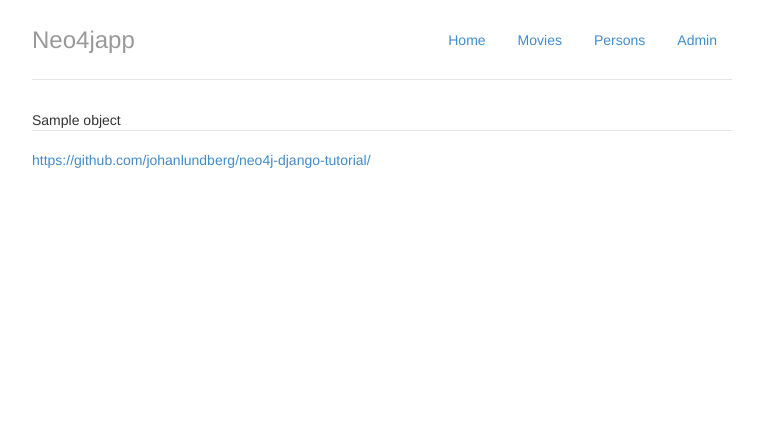
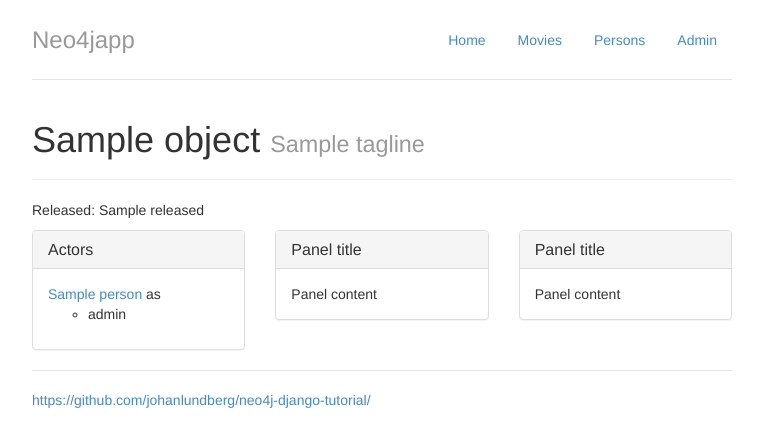
Before and after one commit to johanlundberg/neo4j-django-tutorial, a Django app: template neo4jtut/apps/neo4japp/templates/neo4japp/movie_detail.html in a window 1280 px wide. Shown: the top 447 px of the page, without its empty margins (258-1021 px from the left). Run offline with Django 3.2, Linux system fonts and the light colour scheme; the template is opened without the code that fills it: most values are stand-ins (such as "Sample title", 1, 10 or a date in 2020); some libraries are stand-ins or nearby versions.

Commit message:
Added Person views. Added actor listing in Movie detail.

```diff
--- a/neo4jtut/apps/neo4japp/templates/neo4japp/movie_detail.html
+++ b/neo4jtut/apps/neo4japp/templates/neo4japp/movie_detail.html
@@ -2,5 +2,54 @@
 {% block title %}{{ block.super }} | Movies | {{ object }}{% endblock %}
 
 {% block content %}
-{{ object }}
+    <div class="page-header">
+        <h1>{{ object.title }} <small>{{ object.node.tagline }}</small></h1>
+    </div>
+    <p>Released: {{ object.node.released }}</p>
+
+    <div class="row">
+        <div class="col-md-4">
+            <div class="panel panel-default">
+                <div class="panel-heading">
+                    <h3 class="panel-title">Actors</h3>
+                </div>
+                <div class="panel-body">
+                    <ul class="list-unstyled">
+                        {% for actor in object.actors|dictsort:"person.name" %}
+                        <li>
+                            <a href="{{ actor.person.get_absolute_url }}">{{ actor.person.name }}</a> as
+                            <ul>
+                                {% for role in actor.roles %}
+                                    <li>{{ role }}</li>
+                                {% endfor %}
+                            </ul>
+                        </li>
+                        {% endfor %}
+                    </ul>
+                </div>
+            </div>
+        </div>
+        <div class="col-md-4">
+            <div class="panel panel-default">
+                <div class="panel-heading">
+                    <h3 class="panel-title">Panel title</h3>
+                </div>
+                <div class="panel-body">
+                    Panel content
+                </div>
+            </div>
+        </div>
+        <div class="col-md-4">
+            <div class="panel panel-default">
+                <div class="panel-heading">
+                    <h3 class="panel-title">Panel title</h3>
+                </div>
+                <div class="panel-body">
+                    Panel content
+                </div>
+            </div>
+        </div>
+    </div>
+
+
 {% endblock %}
--- /dev/null
+++ b/neo4jtut/apps/neo4japp/templates/neo4japp/person_detail.html
@@ -0,0 +1,6 @@
+{% extends 'base.html' %}
+{% block title %}{{ block.super }} | Person | {{ object }}{% endblock %}
+
+{% block content %}
+{{ object }}
+{% endblock %}
--- a/neo4jtut/apps/neo4japp/urls.py
+++ b/neo4jtut/apps/neo4japp/urls.py
@@ -2,11 +2,13 @@
 __author__ = 'lundberg'
 
 from django.conf.urls import url, patterns
-from apps.neo4japp.views import MovieListView, MovieDetailView
+from apps.neo4japp.views import MovieListView, MovieDetailView, PersonListView, PersonDetailView
 
 urlpatterns = patterns('apps.neo4japp.views',
     # Index view
     url(r'^$', 'index'),
     url(r'^movies/$', MovieListView.as_view(), name='movie-list'),
     url(r'^movies/(?P<pk>[\d]+)/$', MovieDetailView.as_view(), name='movie-detail'),
+    url(r'^persons/$', PersonListView.as_view(), name='person-list'),
+    url(r'^persons/(?P<pk>[\d]+)/$', PersonDetailView.as_view(), name='person-detail'),
 )
--- a/neo4jtut/templates/base.html
+++ b/neo4jtut/templates/base.html
@@ -26,7 +26,7 @@
         <ul class="nav nav-pills pull-right">
           <li><a href="/">Home</a></li>
             <li><a href="/movies/">Movies</a></li>
-            <li><a href="/actors/">Persons</a></li>
+            <li><a href="/persons/">Persons</a></li>
             <li><a href="/admin/">Admin</a></li>
         </ul>
         <h3 class="text-muted">{% block heading %}Neo4japp{% endblock %}</h3>
```
Also changed, not shown: neo4jtut/apps/neo4japp/models.py (+7 -0 lines), neo4jtut/apps/neo4japp/templates/neo4japp/person_list.html (added, +17 -0 lines), neo4jtut/apps/neo4japp/views.py (+8 -0 lines), neo4jtut/neo4jtut/db.py (+9 -0 lines).
